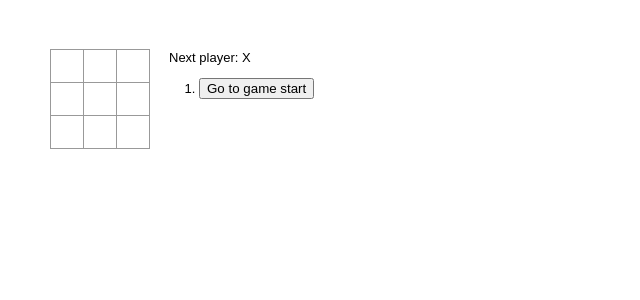
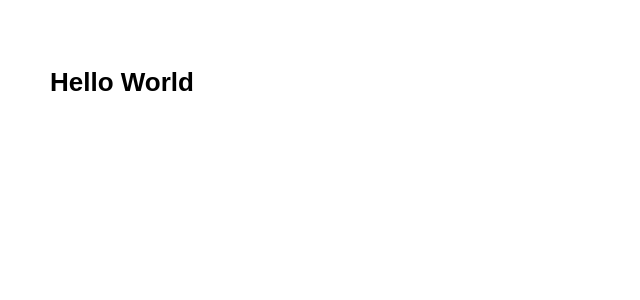
Before and after one commit to itkilleddave/react-thinking-in-react, a React (Create React App) app: page / in a window 1280 px wide. Shown: the top 300 px of the page, without its empty margins (0-640 px from the left). Built offline with nearby package versions, Linux system fonts and the light colour scheme.

Commit message:
added freecodecamp Component

```diff
--- a/src/App.js
+++ b/src/App.js
@@ -2,6 +2,7 @@ import React, { Component } from 'react';
 import './App.css';
 import SearchableProductTable from './Components/SearchableProductTable';
 import TicTacToe from './Components/TicTacToe';
+import FreeCodeCamp from './Components/FreeCodeCamp';
 
 const data = [
   {category: "Sporting Goods", price: "$49.99", stocked: true, name: "Football"},
@@ -14,12 +15,13 @@ const data = [
 
 const appComponents = {
  searchableProductTable : <SearchableProductTable products={data} />,
- ticTacToe : <TicTacToe />
+ ticTacToe : <TicTacToe />,
+ freeCodeCamp : <FreeCodeCamp />,
 }
 
 // set runApp to the appComponents key name above that you want to run
 
-const runApp = "ticTacToe";
+const runApp = "freeCodeCamp";
 
 class App extends Component {
   render() {
--- /dev/null
+++ b/src/Components/FreeCodeCamp.css
@@ -0,0 +1,4 @@
+body {
+  font: 14px "Century Gothic", Futura, sans-serif;
+  margin: 20px;
+}
--- /dev/null
+++ b/src/Components/FreeCodeCamp.js
@@ -0,0 +1,14 @@
+import './FreeCodeCamp.css';
+import React from 'react';
+import ReactDOM from 'react-dom';
+
+class FreeCodeCamp extends React.Component {
+  render() {
+    return (
+      <h1>Hello World</h1>
+      );
+  }
+}
+
+
+export default FreeCodeCamp;
```
